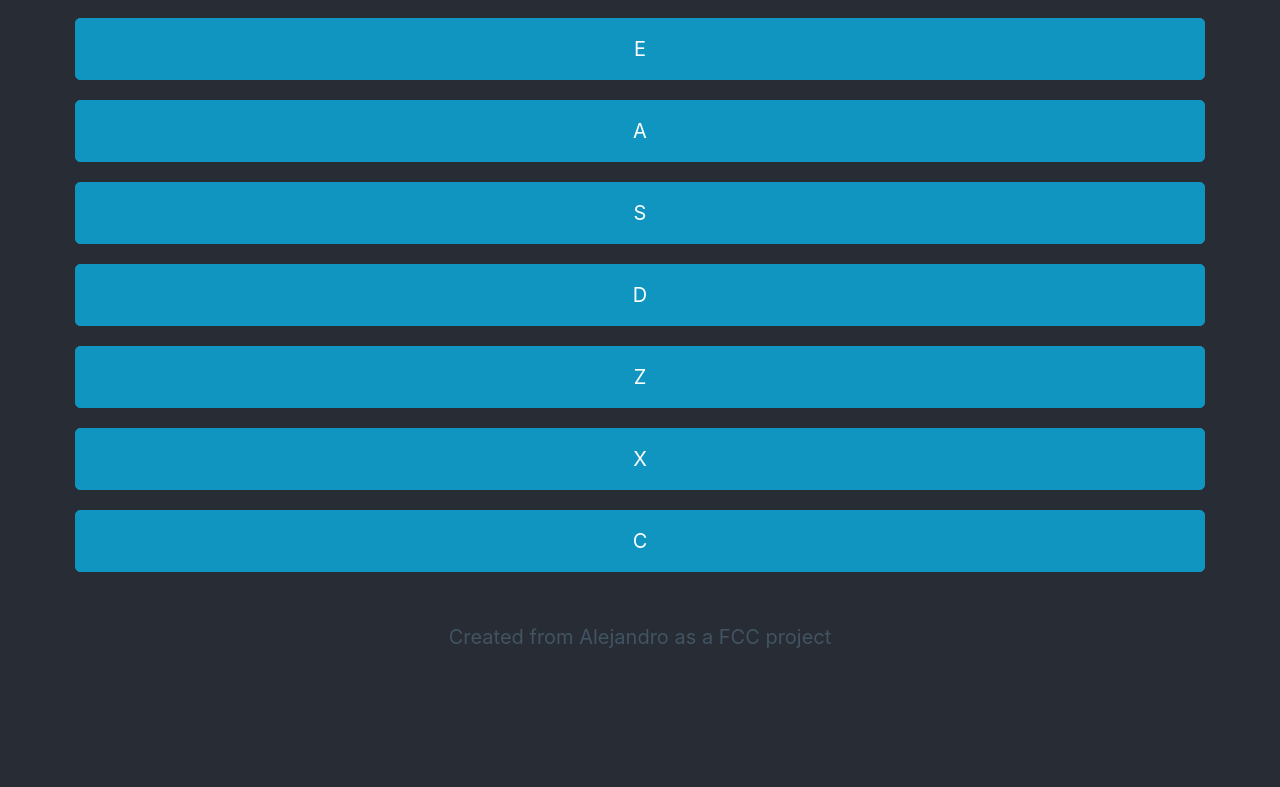
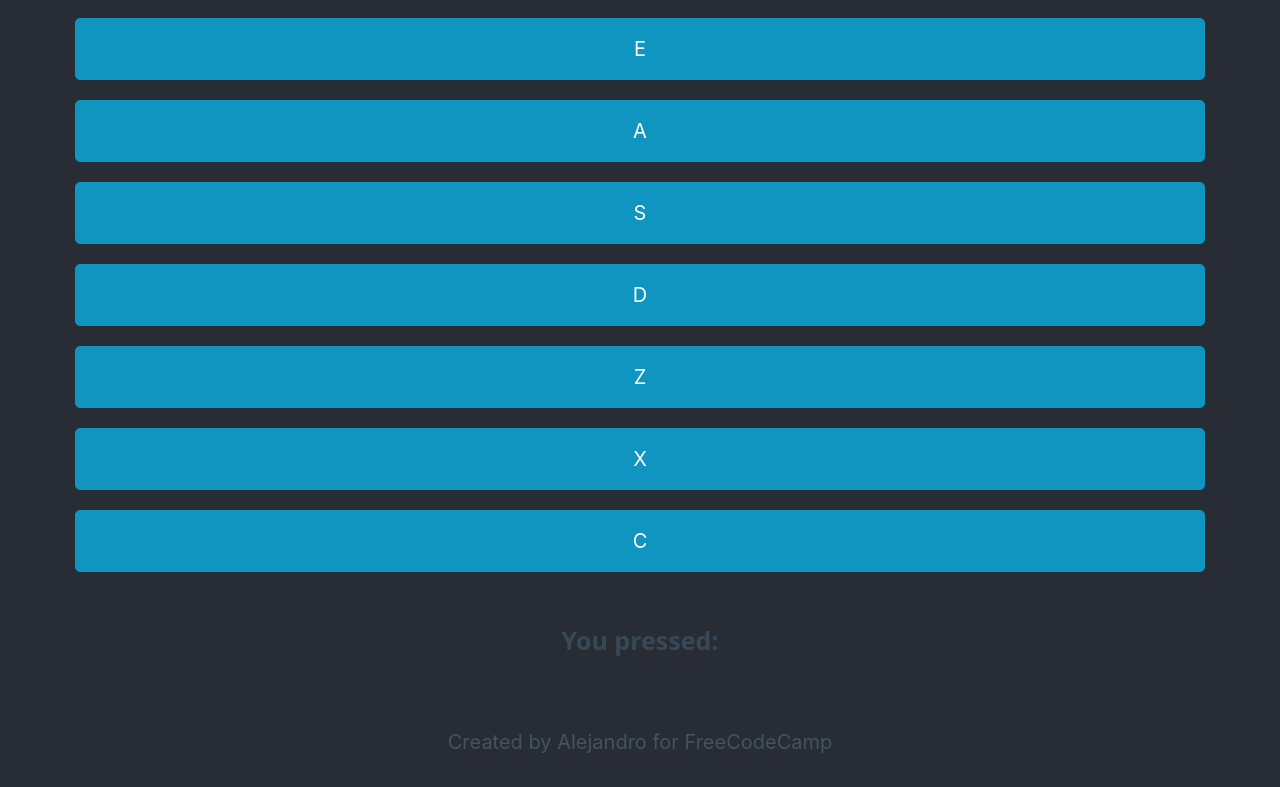
Before and after one commit to deku-95/drum-machine, a React (Create React App) app: page / in a window 1280 px wide. Shown: the part 251-1038 px from the top of the page. Before the commit the page ends 933 px from the top, so only its background shows below. Built offline with nearby package versions, Linux system fonts and the light colour scheme.

Commit message:
Texted fixed

```diff
--- a/src/App.js
+++ b/src/App.js
@@ -19,8 +19,9 @@ function App() {
           ))}
 
           <br />
-
-          <p>Created from Alejandro as a FCC project</p>
+          <h4>You pressed:</h4>
+          <br />
+          <p>Created by Alejandro for FreeCodeCamp</p>
         </div>
       </div>
     </div>
```
